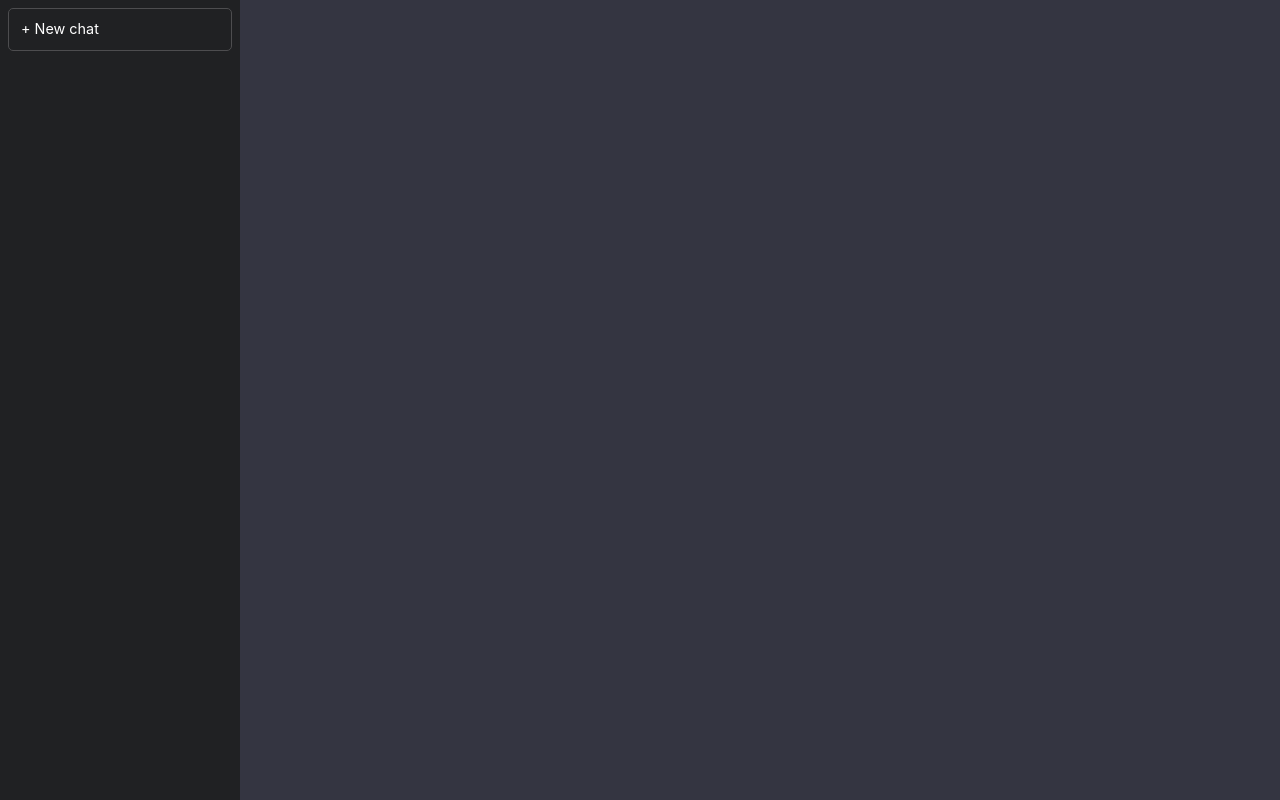
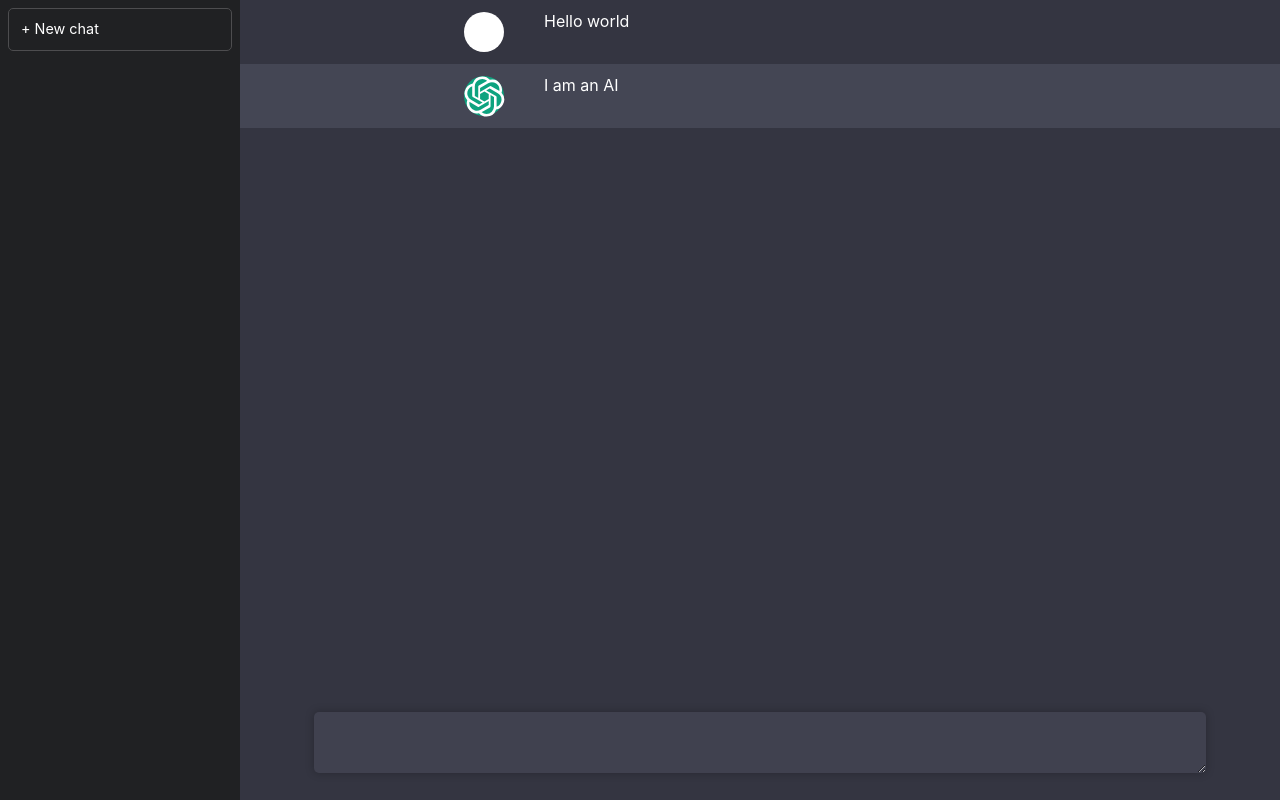
Before and after one commit to sov3333/openai-react-project, a React (Create React App) app in the folder client/: page / in a window 1280 px wide. Built offline with nearby package versions, Linux system fonts and the light colour scheme.

Commit message:
setup chat interface

```diff
--- a/client/src/App.css
+++ b/client/src/App.css
@@ -34,4 +34,63 @@
 .chatbox {
   flex: 1;
   background-color: #343541;
+  position: relative;
 }
+
+.chat-input-holder {
+  padding: 24px;
+  position: absolute;
+  bottom: 0; left: 0; right: 0;
+
+}
+
+.chat-input-textarea {
+  background-color: #40414f;
+  width: 90%;
+  padding: 12px;
+  border-radius: 5px;
+  color: white;
+  font-size: 1rem;
+  border: none;
+  border-color: none;
+  outline: none;
+  box-shadow: 0 0 8px 0 rgba(0,0,0,0.25);
+}
+
+.chat-log {
+  text-align: left;
+}
+
+.chat-message.chatgpt {
+  background-color: #444654;
+}
+
+.chat-message-center {
+  display: flex;
+  max-width: 640px;
+  margin-left: auto;
+  margin-right: auto;
+  padding: 12px;
+  padding-left: 24px;
+  padding-right: 24px;
+
+}
+
+.avatar {
+  background: white;
+  border-radius: 50%;
+  width: 40px;
+  height: 40px;
+}
+
+.avatar.chatgpt {
+  background: #0da37f;
+  border-radius: 50%;
+  width: 40px;
+  height: 40px;
+}
+
+.message {
+  padding-left: 40px;
+  padding-right: 40px;
+}
--- a/client/src/App.js
+++ b/client/src/App.js
@@ -11,6 +11,43 @@
         </div>
       </aside>
       <section className="chatbox">
+        <div className="chat-log">
+          <div className="chat-message">
+            <div className="chat-message-center">
+              <div className="avatar">
+
+              </div>
+              <div className="message">
+                Hello world
+              </div>
+            </div>
+          </div>
+          <div className="chat-message chatgpt">
+            <div className="chat-message-center">
+              <div className="avatar chatgpt">
+                <svg
+                  width={41}
+                  height={41}
+                  fill="none"
+                  xmlns="http://www.w3.org/2000/svg"
+                  strokeWidth={1.5}
+                  className="h-6 w-6"
+                >
+                  <path
+                    d="M37.532 16.87a9.963 9.963 0 0 0-.856-8.184 10.078 10.078 0 0 0-10.855-4.835A9.964 9.964 0 0 0 18.306.5a10.079 10.079 0 0 0-9.614 6.977 9.967 9.967 0 0 0-6.664 4.834 10.08 10.08 0 0 0 1.24 11.817 9.965 9.965 0 0 0 .856 8.185 10.079 10.079 0 0 0 10.855 4.835 9.965 9.965 0 0 0 7.516 3.35 10.078 10.078 0 0 0 9.617-6.981 9.967 9.967 0 0 0 6.663-4.834 10.079 10.079 0 0 0-1.243-11.813ZM22.498 37.886a7.474 7.474 0 0 1-4.799-1.735c.061-.033.168-.091.237-.134l7.964-4.6a1.294 1.294 0 0 0 .655-1.134V19.054l3.366 1.944a.12.12 0 0 1 .066.092v9.299a7.505 7.505 0 0 1-7.49 7.496ZM6.392 31.006a7.471 7.471 0 0 1-.894-5.023c.06.036.162.099.237.141l7.964 4.6a1.297 1.297 0 0 0 1.308 0l9.724-5.614v3.888a.12.12 0 0 1-.048.103l-8.051 4.649a7.504 7.504 0 0 1-10.24-2.744ZM4.297 13.62A7.469 7.469 0 0 1 8.2 10.333c0 .068-.004.19-.004.274v9.201a1.294 1.294 0 0 0 .654 1.132l9.723 5.614-3.366 1.944a.12.12 0 0 1-.114.01L7.04 23.856a7.504 7.504 0 0 1-2.743-10.237Zm27.658 6.437-9.724-5.615 3.367-1.943a.121.121 0 0 1 .113-.01l8.052 4.648a7.498 7.498 0 0 1-1.158 13.528v-9.476a1.293 1.293 0 0 0-.65-1.132Zm3.35-5.043c-.059-.037-.162-.099-.236-.141l-7.965-4.6a1.298 1.298 0 0 0-1.308 0l-9.723 5.614v-3.888a.12.12 0 0 1 .048-.103l8.05-4.645a7.497 7.497 0 0 1 11.135 7.763Zm-21.063 6.929-3.367-1.944a.12.12 0 0 1-.065-.092v-9.299a7.497 7.497 0 0 1 12.293-5.756 6.94 6.94 0 0 0-.236.134l-7.965 4.6a1.294 1.294 0 0 0-.654 1.132l-.006 11.225Zm1.829-3.943 4.33-2.501 4.332 2.5v5l-4.331 2.5-4.331-2.5V18Z"
+                    fill="currentColor"
+                  />
+                </svg>
+              </div>
+              <div className="message">
+                I am an AI
+              </div>
+            </div>
+          </div>
+        </div>
+        <div className="chat-input-holder">
+          <textarea className="chat-input-textarea"></textarea>
+        </div>
 
       </section>
     </div>
```
